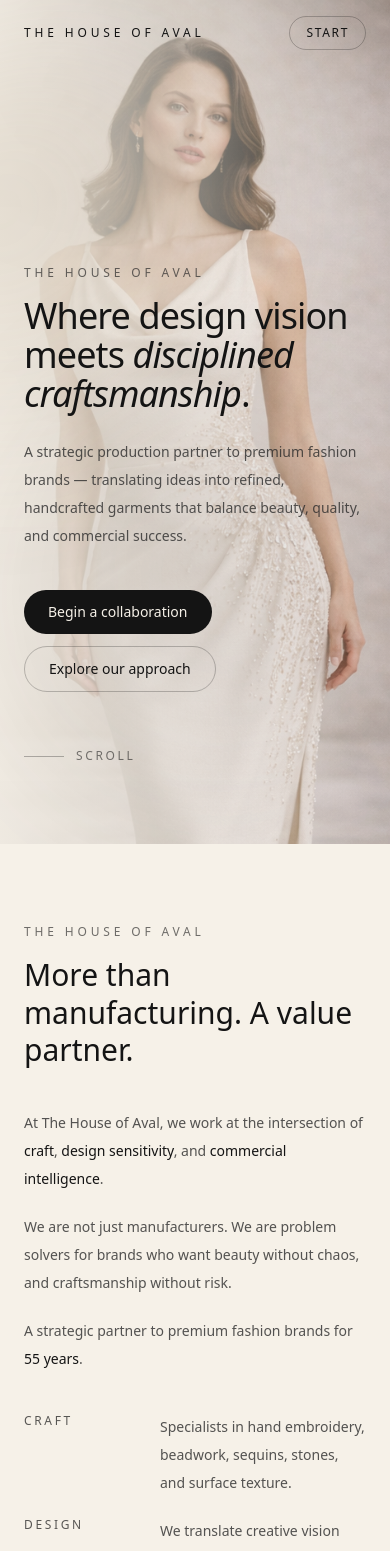
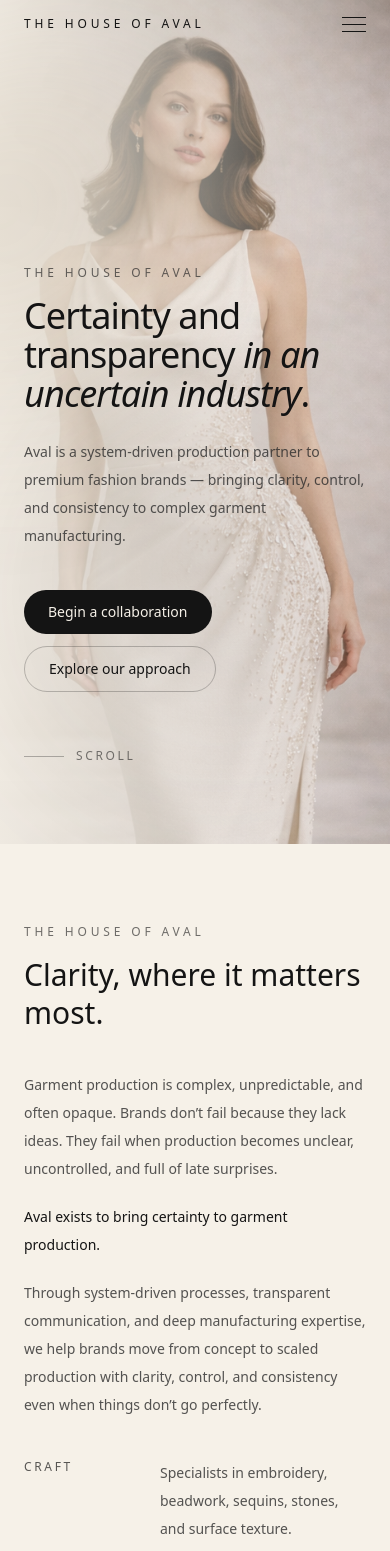
Before and after one commit to VIR-EN/aval, a Next.js app: page / in a window 390 px wide. Shown: the top 1551 px of the page. Built offline with nearby package versions, Linux system fonts and the light colour scheme.

Commit message:
updates to hero and mobile version

```diff
--- a/components/collections/CollectionsClient.tsx
+++ b/components/collections/CollectionsClient.tsx
@@ -15,7 +15,7 @@ type Category = {
 const categories: Category[] = [
     {
         slug: "bridal",
-        title: "Bridal",
+        title: "Bridal / Bridal Party",
         description:
             "Statement bridal pieces developed with high handwork density, structural integrity, and repeatable embellishment techniques suitable for scaled production.",
         images: Array.from({ length: 10 }, (_, i) =>
@@ -61,7 +61,7 @@ const categories: Category[] = [
         images: Array.from({ length: 10 }, (_, i) =>
             `/collections/contemporary/${String(i + 1).padStart(2, "0")}.png`
         ),
-        count:8,
+        count:7,
     },
     {
         slug: "concept-swatches",
--- a/components/sections/Consistency.tsx
+++ b/components/sections/Consistency.tsx
@@ -5,10 +5,10 @@ import { reveal } from "@/lib/motion";
 
 export function Consistency() {
     const gains = [
-        "✔ A reliable extension of your design team",
+        "✔ A reliable extension of your design and production team",
         "✔ Better margins through smarter craftsmanship",
         "✔ Fewer production surprises",
-        "✔ Faster go-to-market",
+        "✔ Transparency at every stage of production",
         "✔ A supplier who protects your brand image",
     ];
 
@@ -35,8 +35,7 @@ export function Consistency() {
                             <div className="mt-8 rounded-2xl border border-[#141414]/12 bg-white/35 p-7 md:p-8">
                                 <p className="text-xs tracking-[0.32em] text-[#141414]/55">ONE-LINE POSITIONING</p>
                                 <p className="mt-4 text-base leading-7 text-[#141414] md:text-lg">
-                                    The House of Aval partners with global fashion brands to translate design vision into refined,
-                                    handcrafted garments that balance beauty, quality, and commercial success.
+                                    The House of Aval is a system-driven production partner bringing certainty and transparency to premium garment manufacturing.
                                 </p>
                             </div>
                         </div>
--- a/components/sections/Header.tsx
+++ b/components/sections/Header.tsx
@@ -1,5 +1,6 @@
 "use client";
 
+import { useState } from "react";
 import { motion, useReducedMotion } from "framer-motion";
 import Link from "next/link";
 import { usePathname } from "next/navigation";
@@ -14,11 +15,14 @@ export function Header() {
     const pathname = usePathname();
     const onHome = pathname === "/";
 
+    const [open, setOpen] = useState(false);
+
     function sectionHref(section: string) {
         return onHome ? `#${section}` : `/#${section}`;
     }
 
     return (
+        <>
             <motion.header
                 initial={{ opacity: 0 }}
                 animate={{ opacity: 1 }}
@@ -29,45 +33,88 @@ export function Header() {
                 )}
             >
                 <div className="mx-auto flex max-w-6xl items-center justify-between px-6 py-4">
-                {/* Logo / Home */}
-                <Link
-                    href="/"
-                    className="text-xs tracking-[0.32em]"
-                >
+                    {/* Logo */}
+                    <Link href="/" className="text-xs tracking-[0.32em]">
                         THE HOUSE OF AVAL
                     </Link>
 
                     {/* Desktop nav */}
                     <nav className="hidden items-center gap-7 text-xs tracking-[0.18em] text-[#141414]/75 md:flex">
-                    <Link className="hover:text-[#141414]" href={sectionHref("heritage")}>
+                        <Link href={sectionHref("heritage")} className="hover:text-[#141414]">
                             ABOUT
                         </Link>
-                    <Link className="hover:text-[#141414]" href={sectionHref("craft")}>
+                        <Link href={sectionHref("craft")} className="hover:text-[#141414]">
                             VALUE
                         </Link>
-                    <Link className="hover:text-[#141414]" href={sectionHref("silhouettes")}>
+                        <Link href={sectionHref("silhouettes")} className="hover:text-[#141414]">
                             ADVANTAGE
                         </Link>
-                    <Link className="hover:text-[#141414]" href={sectionHref("collaboration")}>
+                        <Link href={sectionHref("collaboration")} className="hover:text-[#141414]">
                             COLLABORATE
                         </Link>
-                    <Link className="hover:text-[#141414]" href="/collections">
+                        <Link href="/collections" className="hover:text-[#141414]">
                             COLLECTIONS
                         </Link>
                     </nav>
 
-                {/* CTA */}
+                    {/* Desktop CTA */}
                     <Link
                         href={sectionHref("collaboration")}
-                    className="rounded-full border border-[#141414]/25 px-4 py-2 text-xs tracking-[0.14em] hover:border-[#141414]/40"
+                        className="hidden md:inline-flex rounded-full border border-[#141414]/25 px-4 py-2 text-xs tracking-[0.14em] hover:border-[#141414]/40"
                     >
                         START
                     </Link>
+
+                    {/* Mobile hamburger */}
+                    <button
+                        onClick={() => setOpen(true)}
+                        className="md:hidden flex flex-col gap-1.5"
+                        aria-label="Open menu"
+                    >
+                        <span className="h-px w-6 bg-[#141414]" />
+                        <span className="h-px w-6 bg-[#141414]" />
+                        <span className="h-px w-6 bg-[#141414]" />
+                    </button>
                 </div>
 
                 {!reduceMotion && (
                     <div className={cn("h-px w-full", isSolid ? "bg-[#141414]/10" : "bg-transparent")} />
                 )}
             </motion.header>
+
+            {/* Mobile overlay menu */}
+            {open && (
+                <motion.div
+                    initial={{ opacity: 0 }}
+                    animate={{ opacity: 1 }}
+                    exit={{ opacity: 0 }}
+                    className="fixed inset-0 z-40 bg-[#F6F1E8] flex flex-col px-6 pt-24"
+                >
+                    <button
+                        onClick={() => setOpen(false)}
+                        className="absolute top-6 right-6 text-xs tracking-[0.22em]"
+                    >
+                        CLOSE
+                    </button>
+
+                    <nav className="flex flex-col gap-6 text-sm tracking-[0.22em]">
+                        <Link href="/" onClick={() => setOpen(false)}>
+                            HOME
+                        </Link>
+
+                        <Link href="/collections" onClick={() => setOpen(false)}>
+                            COLLECTIONS
+                        </Link>
+
+                        <Link
+                            href={sectionHref("collaboration")}
+                            onClick={() => setOpen(false)}
+                        >
+                            COLLABORATE
+                        </Link>
+                    </nav>
+                </motion.div>
+            )}
+        </>
     );
 }
--- a/components/sections/Heritage.tsx
+++ b/components/sections/Heritage.tsx
@@ -7,7 +7,7 @@ export function Heritage() {
     const timeline = [
         {
             k: "CRAFT",
-            v: "Specialists in hand embroidery, beadwork, sequins, stones, and surface texture.",
+            v: "Specialists in embroidery, beadwork, sequins, stones, and surface texture.",
         },
         {
             k: "DESIGN",
@@ -32,28 +32,33 @@ export function Heritage() {
                     whileInView="show"
                     viewport={{ once: true, amount: 0.28 }}
                 >
-                    <p className="text-xs tracking-[0.32em] text-[#141414]/60">THE HOUSE OF AVAL</p>
+                    <p className="text-xs tracking-[0.32em] text-[#141414]/60">
+                        THE HOUSE OF AVAL
+                    </p>
+
                     <h2 className="mt-4 text-3xl leading-tight md:text-4xl">
-                        More than manufacturing. A value partner.
+                        Clarity, where it matters most.
                     </h2>
 
                     <div className="mt-10 grid gap-10 md:grid-cols-12">
                         <div className="md:col-span-5">
                             <p className="text-sm leading-7 text-[#2a2a2a]/80">
-                                At The House of Aval, we work at the intersection of{" "}
-                                <span className="text-[#141414]">craft</span>,{" "}
-                                <span className="text-[#141414]">design sensitivity</span>, and{" "}
-                                <span className="text-[#141414]">commercial intelligence</span>.
+                                Garment production is complex, unpredictable, and often opaque.
+                                Brands don’t fail because they lack ideas. They fail when production
+                                becomes unclear, uncontrolled, and full of late surprises.
                             </p>
 
                             <p className="mt-5 text-sm leading-7 text-[#2a2a2a]/80">
-                                We are not just manufacturers. We are problem solvers for brands who want beauty without chaos,
-                                and craftsmanship without risk.
+                                <span className="text-[#141414] font-medium">
+                                    Aval exists to bring certainty to garment production.
+                                </span>
                             </p>
 
                             <p className="mt-5 text-sm leading-7 text-[#2a2a2a]/80">
-                                A strategic partner to premium fashion brands for{" "}
-                                <span className="text-[#141414]">55 years</span>.
+                                Through system-driven processes, transparent communication, and deep
+                                manufacturing expertise, we help brands move from concept to scaled
+                                production with clarity, control, and consistency even when things
+                                don’t go perfectly.
                             </p>
                         </div>
 
@@ -69,7 +74,9 @@ export function Heritage() {
                                         {it.k}
                                     </div>
                                     <div className="h-px flex-1 self-center bg-[#141414]/15" />
-                                    <div className="w-full max-w-md text-sm leading-7 text-[#2a2a2a]/80">{it.v}</div>
+                                    <div className="w-full max-w-md text-sm leading-7 text-[#2a2a2a]/80">
+                                        {it.v}
+                                    </div>
                                 </motion.div>
                             ))}
                         </div>
--- a/components/sections/Hero.tsx
+++ b/components/sections/Hero.tsx
@@ -26,13 +26,13 @@ export function Hero() {
                 }}
             />
 
-            {/* LEFT SCRIM (this is the key) */}
+            {/* LEFT SCRIM */}
             <div
                 aria-hidden
                 className="absolute inset-0 bg-gradient-to-r from-[#F6F1E8]/95 via-[#F6F1E8]/55 to-transparent"
             />
 
-            {/* your subtle texture overlay (keep) */}
+            {/* subtle texture overlay */}
             <div
                 aria-hidden
                 className="pointer-events-none absolute inset-0 opacity-[0.18] mix-blend-multiply"
@@ -42,7 +42,7 @@ export function Hero() {
                 }}
             />
 
-            {/* glow blobs (keep) */}
+            {/* glow blobs */}
             <motion.div
                 aria-hidden
                 className="absolute -left-44 top-8 h-[560px] w-[560px] rounded-full blur-3xl opacity-40"
@@ -75,14 +75,13 @@ export function Hero() {
                     </p>
 
                     <h1 className="text-4xl leading-[1.08] tracking-tight md:text-6xl md:leading-[1.03]">
-                        Where design vision meets{" "}
-                        <span className="italic">disciplined craftsmanship</span>.
+                        Certainty and transparency{" "}
+                        <span className="italic">in an uncertain industry</span>.
                     </h1>
 
                     <p className="mt-6 max-w-2xl text-sm leading-7 text-[#2a2a2a]/80 md:text-base">
-                        A strategic production partner to premium fashion brands — translating
-                        ideas into refined, handcrafted garments that balance beauty, quality,
-                        and commercial success.
+                        Aval is a system-driven production partner to premium fashion brands —
+                        bringing clarity, control, and consistency to complex garment manufacturing.
                     </p>
 
                     <div className="mt-10 flex flex-wrap items-center gap-3">
```
Also changed, not shown: app/copyright/page.tsx (+55 -0 lines), components/sections/Footer.tsx (+46 -10 lines). Lines whose indentation alone changed are shown as unchanged.
